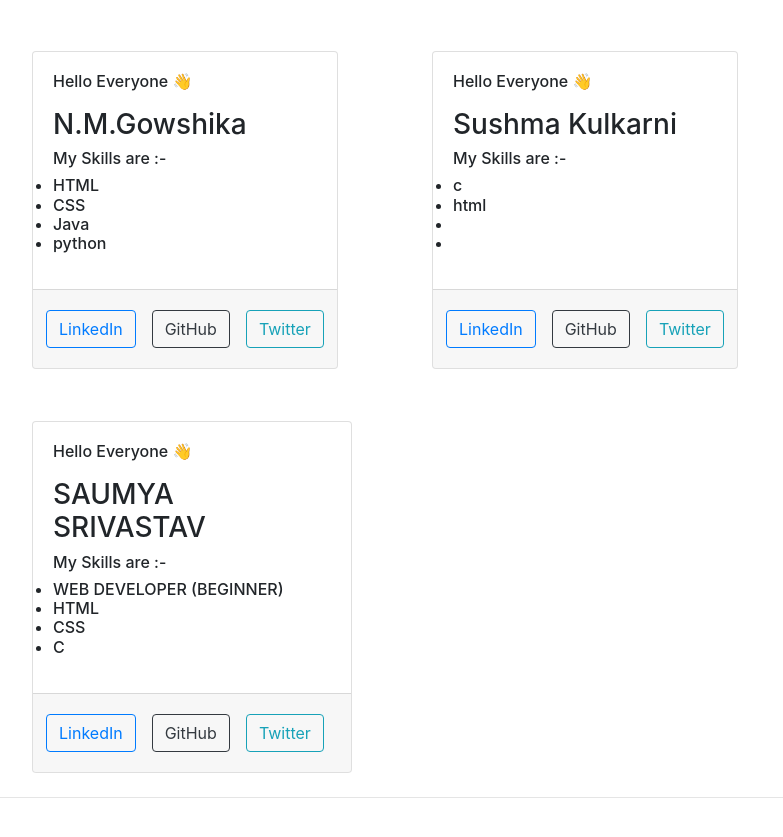
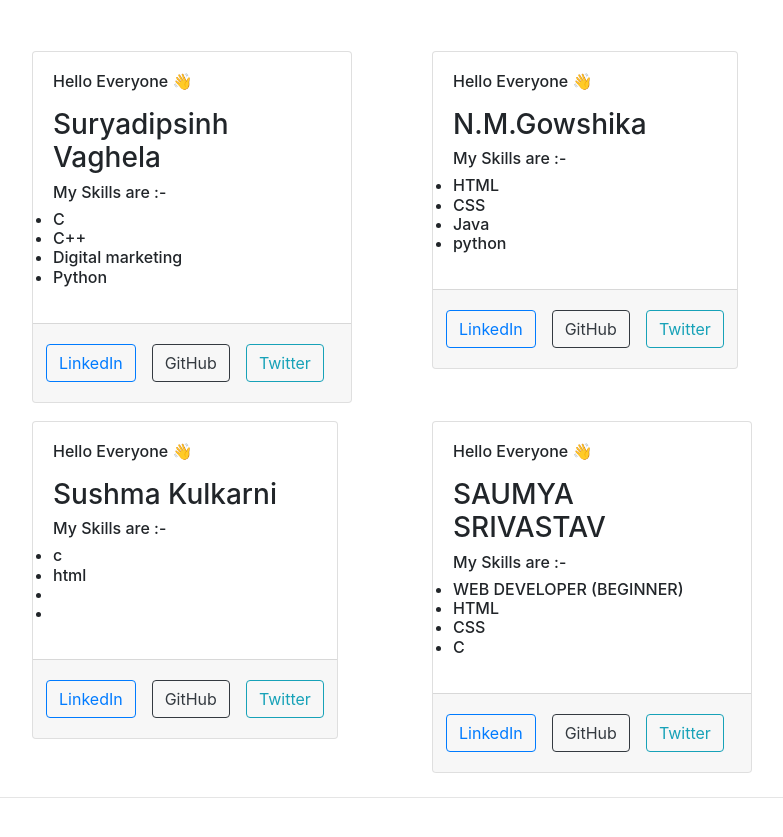
Before and after one commit to Aman1905/I-am-Contributor, a React (Create React App) app: page / in a window 1280 px wide. Shown: the part 3801-4638 px from the top of the page, without its empty margins (178-961 px from the left). Built offline with nearby package versions, Linux system fonts and the light colour scheme.

Commit message:
Suryadipsinh Vaghela
Updated  Consent.js file

```diff
--- a/src/Content.js
+++ b/src/Content.js
@@ -125,7 +125,6 @@ const Content = () => {
         t_link ="" />
 
 
-
       <Cards
         sname="Lingaraj Sahu"
         skill1="C"
@@ -188,8 +187,6 @@ const Content = () => {
         g_link="https://github.com/singhanshika311/"
         t_link ="" />
 
-
-
     <Cards
         sname="Anutoshi"
         skill1="Java"
@@ -210,6 +207,15 @@ const Content = () => {
         g_link="https://github.com/Parasguptas"
         t_link ="" />
 
+    <Cards
+        sname="Suryadipsinh Vaghela"
+        skill1="C"
+        skill2="C++"
+        skill4="Python"
+        skill3="Digital marketing"
+        l_link="https://www.linkedin.com/in/suryadipsinh-vaghela-4a1595203"
+        g_link="https://github.com/Suryadipsinh"
+        t_link ="https://twitter.com/SuryadipsinhV" />
 
     <Cards
         sname="N.M.Gowshika"
```
